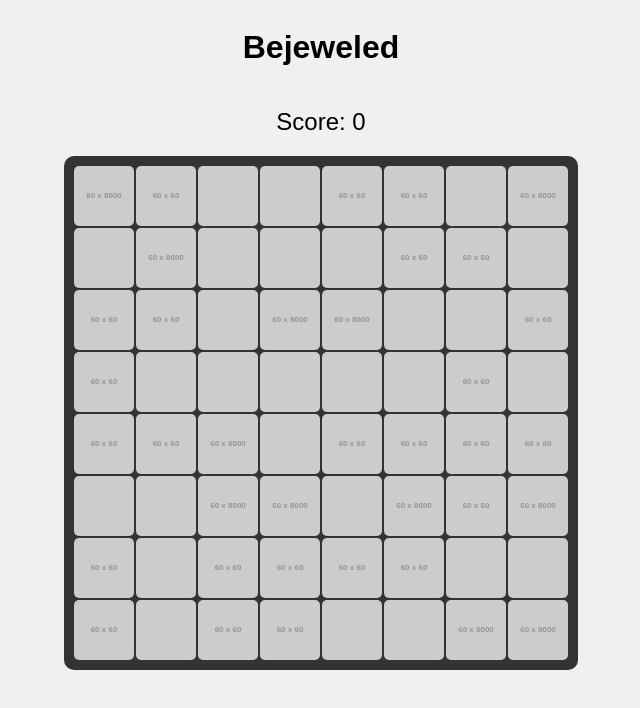
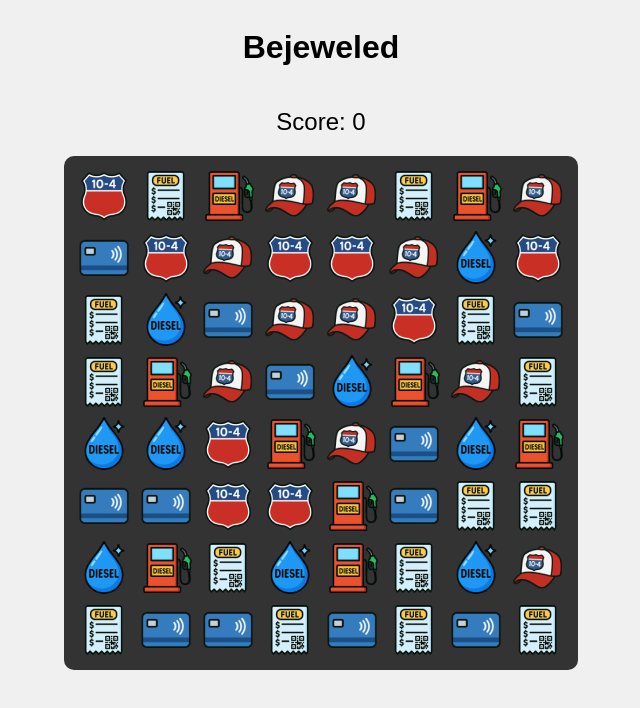
Before and after one commit to michaelnguyenwex/104bejeweled, a plain HTML site: page index.html in a window 1280 px wide. Shown: the whole page, without its empty margins (319-959 px from the left). Drawn offline with Linux system fonts and the light colour scheme; placeholder pictures from the web are drawn by us.

Commit message:
Update placeholder with real images

```diff
--- a/index.html
+++ b/index.html
@@ -81,11 +81,12 @@
 
     <script>
         const GEM_IMAGES = [
-            'https://via.placeholder.com/60/FF0000/FFFFFF?text=Red',
-            'https://via.placeholder.com/60/0000FF/FFFFFF?text=Blue',
-            'https://via.placeholder.com/60/00FF00/FFFFFF?text=Green',
-            'https://via.placeholder.com/60/FFFF00/FFFFFF?text=Yellow',
-            'https://via.placeholder.com/60/800080/FFFFFF?text=Purple'
+            'https://raw.githubusercontent.com/michaelnguyenwex/104bejeweled/main/images/drop.png',
+            'https://raw.githubusercontent.com/michaelnguyenwex/104bejeweled/main/images/card.png',
+            'https://raw.githubusercontent.com/michaelnguyenwex/104bejeweled/main/images/hat.png',
+            'https://raw.githubusercontent.com/michaelnguyenwex/104bejeweled/main/images/pump.png',
+            'https://raw.githubusercontent.com/michaelnguyenwex/104bejeweled/main/images/receipt.png',
+            'https://raw.githubusercontent.com/michaelnguyenwex/104bejeweled/main/images/route.png'
         ];
         let board = [];
         let score = 0;
```
